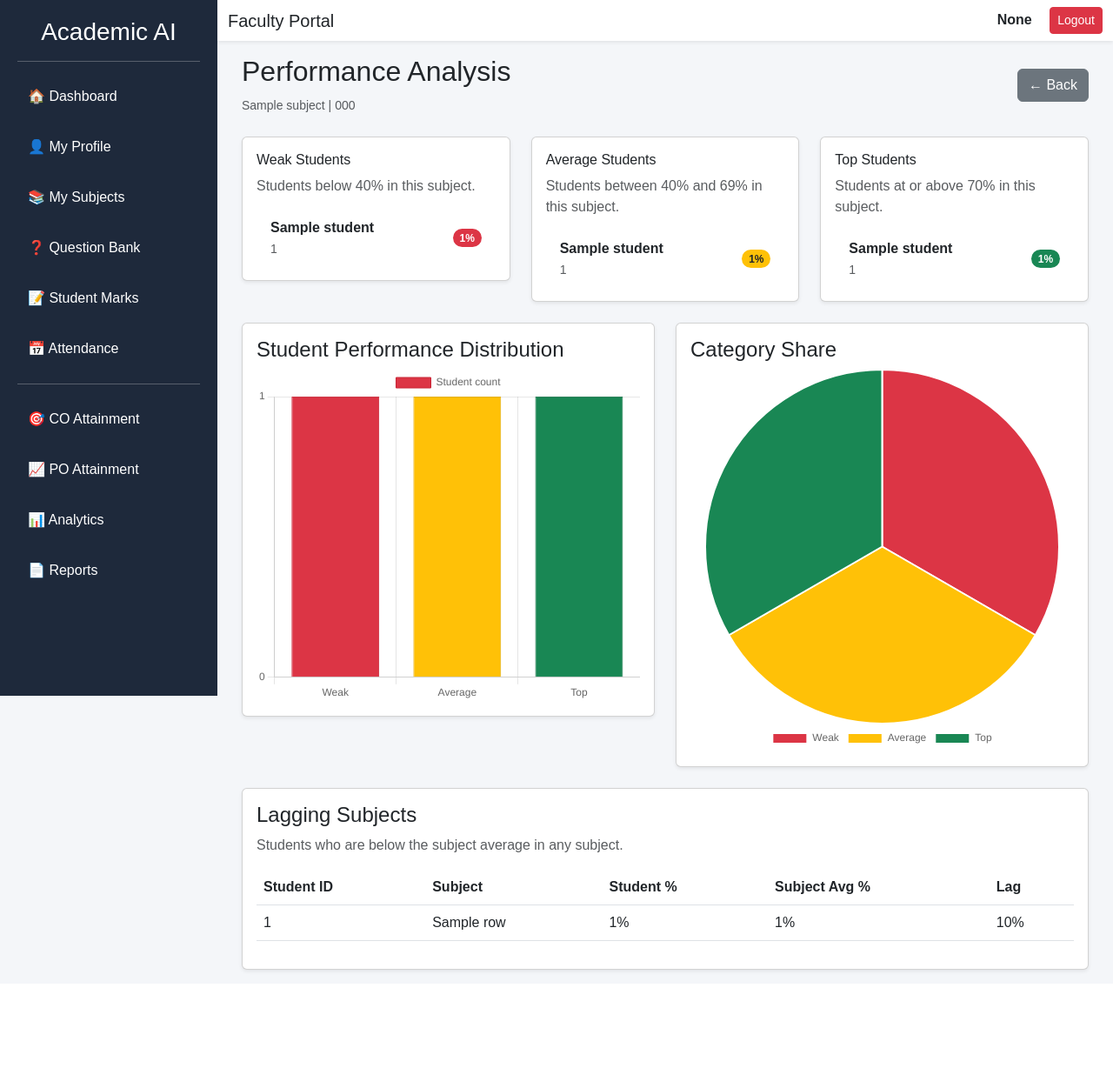
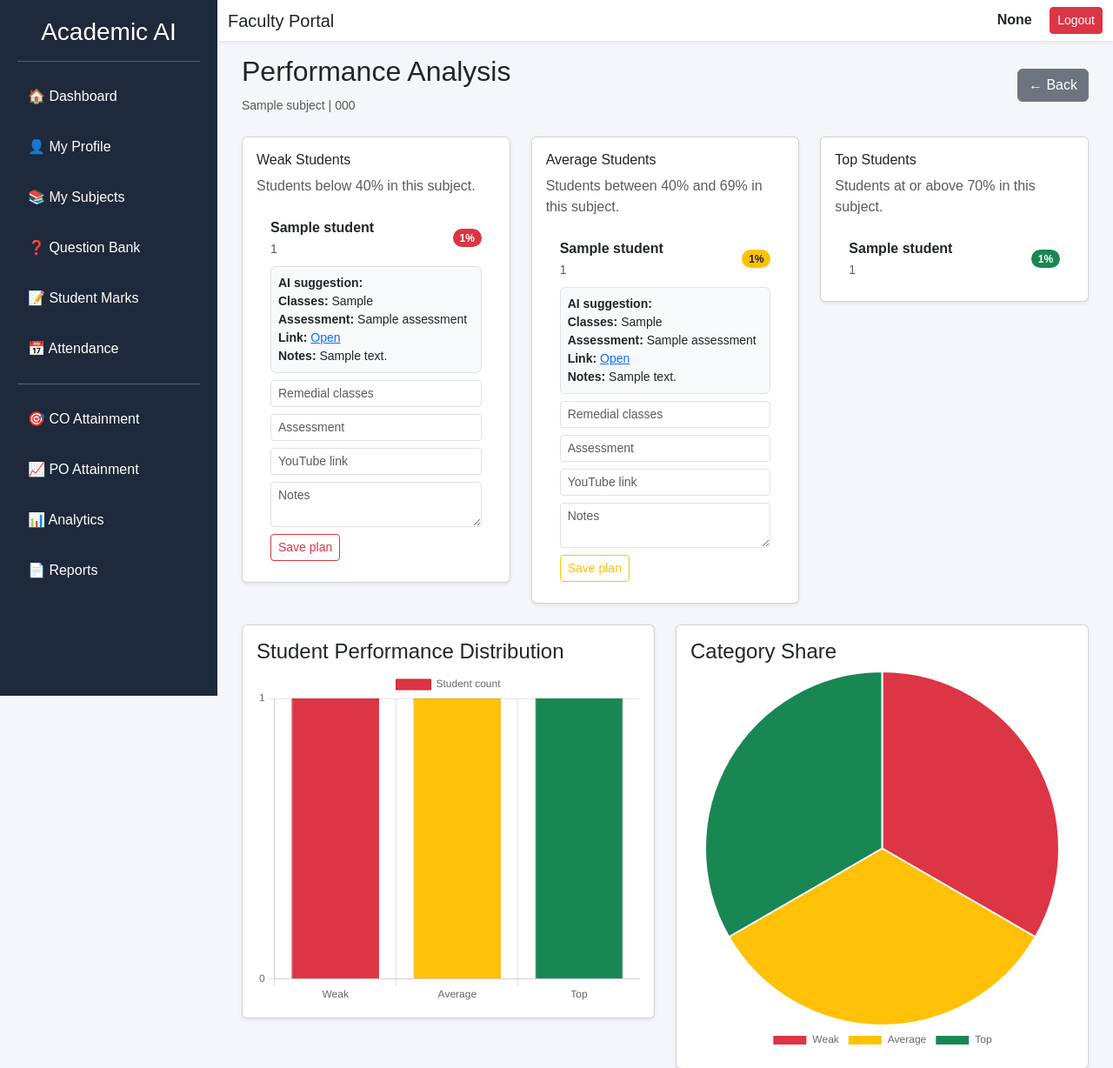
Before and after one commit to Neha-Nalivela/SSA-AI-Frontend, a Flask app: template templates/faculty/performance_analysis.html in a window 1280 px wide. Shown: the top 1228 px of the page at 87% size. Before the commit the page ends 1120 px from the top, so only its background shows below. Run offline with Flask 3, Linux system fonts and the light colour scheme; the template is opened without the code that fills it: most values are stand-ins (such as "Sample title", 1, 10 or a date in 2020).

Commit message:
added youtube links for average and weak students

```diff
--- a/templates/faculty/performance_analysis.html
+++ b/templates/faculty/performance_analysis.html
@@ -24,12 +24,40 @@ Performance Analysis | {{ subject.SubjectName }}
                     <ul class="list-group list-group-flush">
                         {% if analysis.weak_students %}
                             {% for student in analysis.weak_students %}
-                                <li class="list-group-item d-flex justify-content-between align-items-center">
+                                <li class="list-group-item">
+                                    <div class="d-flex justify-content-between align-items-center">
                                         <div>
                                             <strong>{{ student.StudentName or student.StudentID }}</strong><br>
                                             <small class="text-muted">{{ student.StudentID }}</small>
                                         </div>
                                         <span class="badge bg-danger rounded-pill">{{ student.OverallPercent }}%</span>
+                                    </div>
+                                    {% if student.RemedialAction %}
+                                        <div class="small mt-2 border rounded p-2 bg-light">
+                                            <strong>AI suggestion:</strong><br>
+                                            <div><strong>Classes:</strong> {{ student.RemedialAction.RemedialClasses or '—' }}</div>
+                                            <div><strong>Assessment:</strong> {{ student.RemedialAction.Assessment or '—' }}</div>
+                                            <div><strong>Link:</strong> {% if student.RemedialAction.YouTubeLink %}<a href="{{ student.RemedialAction.YouTubeLink }}" target="_blank" rel="noopener">Open</a>{% else %}—{% endif %}</div>
+                                            <div><strong>Notes:</strong> {{ student.RemedialAction.Notes or '—' }}</div>
+                                        </div>
+                                    {% endif %}
+                                    <form method="post" class="mt-2">
+                                        <input type="hidden" name="student_id" value="{{ student.StudentID }}">
+                                        <input type="hidden" name="category" value="Weak">
+                                        <div class="mb-2">
+                                            <input class="form-control form-control-sm" type="text" name="remedial_classes" placeholder="Remedial classes">
+                                        </div>
+                                        <div class="mb-2">
+                                            <input class="form-control form-control-sm" type="text" name="assessment" placeholder="Assessment">
+                                        </div>
+                                        <div class="mb-2">
+                                            <input class="form-control form-control-sm" type="url" name="youtube_link" placeholder="YouTube link">
+                                        </div>
+                                        <div class="mb-2">
+                                            <textarea class="form-control form-control-sm" name="notes" rows="2" placeholder="Notes"></textarea>
+                                        </div>
+                                        <button class="btn btn-sm btn-outline-danger" type="submit">Save plan</button>
+                                    </form>
                                 </li>
                             {% endfor %}
                         {% else %}
@@ -47,12 +75,40 @@ Performance Analysis | {{ subject.SubjectName }}
                     <ul class="list-group list-group-flush">
                         {% if analysis.avg_students %}
                             {% for student in analysis.avg_students %}
-                                <li class="list-group-item d-flex justify-content-between align-items-center">
+                                <li class="list-group-item">
+                                    <div class="d-flex justify-content-between align-items-center">
                                         <div>
                                             <strong>{{ student.StudentName or student.StudentID }}</strong><br>
                                             <small class="text-muted">{{ student.StudentID }}</small>
                                         </div>
                                         <span class="badge bg-warning text-dark rounded-pill">{{ student.OverallPercent }}%</span>
+                                    </div>
+                                    {% if student.RemedialAction %}
+                                        <div class="small mt-2 border rounded p-2 bg-light">
+                                            <strong>AI suggestion:</strong><br>
+                                            <div><strong>Classes:</strong> {{ student.RemedialAction.RemedialClasses or '—' }}</div>
+                                            <div><strong>Assessment:</strong> {{ student.RemedialAction.Assessment or '—' }}</div>
+                                            <div><strong>Link:</strong> {% if student.RemedialAction.YouTubeLink %}<a href="{{ student.RemedialAction.YouTubeLink }}" target="_blank" rel="noopener">Open</a>{% else %}—{% endif %}</div>
+                                            <div><strong>Notes:</strong> {{ student.RemedialAction.Notes or '—' }}</div>
+                                        </div>
+                                    {% endif %}
+                                    <form method="post" class="mt-2">
+                                        <input type="hidden" name="student_id" value="{{ student.StudentID }}">
+                                        <input type="hidden" name="category" value="Average">
+                                        <div class="mb-2">
+                                            <input class="form-control form-control-sm" type="text" name="remedial_classes" placeholder="Remedial classes">
+                                        </div>
+                                        <div class="mb-2">
+                                            <input class="form-control form-control-sm" type="text" name="assessment" placeholder="Assessment">
+                                        </div>
+                                        <div class="mb-2">
+                                            <input class="form-control form-control-sm" type="url" name="youtube_link" placeholder="YouTube link">
+                                        </div>
+                                        <div class="mb-2">
+                                            <textarea class="form-control form-control-sm" name="notes" rows="2" placeholder="Notes"></textarea>
+                                        </div>
+                                        <button class="btn btn-sm btn-outline-warning" type="submit">Save plan</button>
+                                    </form>
                                 </li>
                             {% endfor %}
                         {% else %}
```
Also changed, not shown: routes/faculty.py (+26 -1 lines), services/performance_service.py (+109 -3 lines), tests/test_performance_service.py (added, +34 -0 lines). Lines whose indentation alone changed are shown as unchanged.
